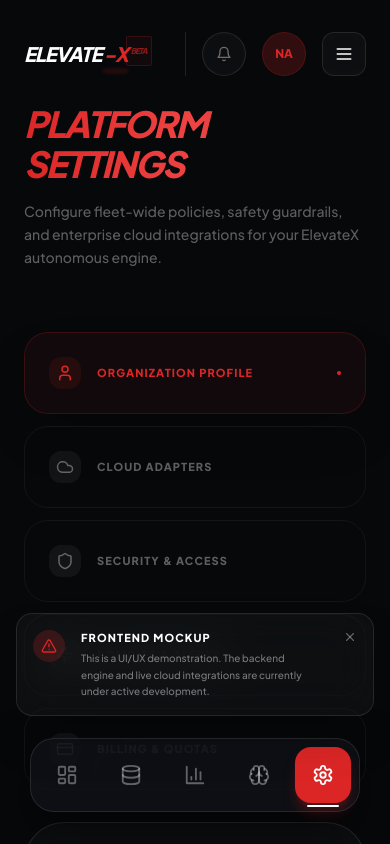
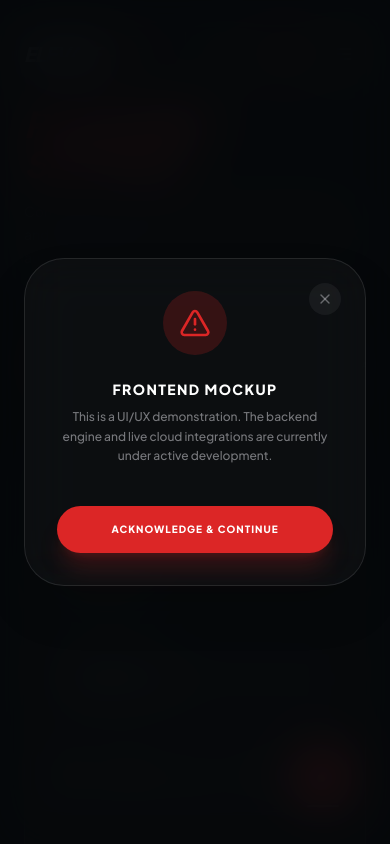
Before and after one commit to gvraghuveer/elevatex, a Next.js app: page /dashboard/settings in a window 390 px wide. Shown: the top 844 px of the page. Built offline with nearby package versions, Linux system fonts and the light colour scheme.

Commit message:
Updated settings page and notice

```diff
--- a/app/dashboard/settings/page.tsx
+++ b/app/dashboard/settings/page.tsx
@@ -179,7 +179,7 @@
 
       <div className="grid grid-cols-1 lg:grid-cols-[320px,1fr] gap-8 lg:gap-12">
         {/* Navigation Sidebar */}
-        <div className="space-y-3">
+        <div className="flex overflow-x-auto pb-4 lg:pb-0 lg:flex-col gap-3 custom-scrollbar">
            <SettingsNav
              active={activeTab === "Organization Profile"}
              onClick={() => setActiveTab("Organization Profile")}
@@ -236,16 +236,16 @@
    return (
       <button
         onClick={onClick}
-        className={`w-full flex items-center justify-between p-6 rounded-3xl border transition-all duration-300 ${
-         active ? "bg-primary/5 border-primary/20 text-primary shadow-2xl" : "bg-transparent border-white/5 text-foreground/40 hover:bg-white/5 hover:text-white"
+        className={`shrink-0 lg:w-full flex items-center justify-between p-4 lg:p-6 rounded-2xl lg:rounded-3xl border transition-all duration-300 ${
+         active ? "bg-primary/5 border-primary/20 text-primary lg:shadow-2xl" : "bg-transparent border-white/5 text-foreground/40 hover:bg-white/5 hover:text-white"
       }`}>
-         <div className="flex items-center gap-4">
-            <div className={`w-8 h-8 rounded-xl flex items-center justify-center ${active ? "bg-primary/10" : "bg-white/5"}`}>
+         <div className="flex items-center gap-3 lg:gap-4">
+            <div className={`w-8 h-8 rounded-xl flex items-center justify-center shrink-0 ${active ? "bg-primary/10" : "bg-white/5"}`}>
                {icon}
             </div>
-            <span className="text-[11px] font-black uppercase tracking-widest">{label}</span>
+            <span className="text-[10px] lg:text-[11px] font-black uppercase tracking-widest whitespace-nowrap">{label}</span>
          </div>
-         {active && <motion.div layoutId="active-indicator" className="w-1 h-1 rounded-full bg-primary" />}
+         {active && <motion.div layoutId="active-indicator" className="hidden lg:block w-1 h-1 rounded-full bg-primary shrink-0 ml-4" />}
       </button>
    );
 }
--- a/components/common/DemoNotice.tsx
+++ b/components/common/DemoNotice.tsx
@@ -14,23 +14,35 @@
           initial={{ opacity: 0, y: 20 }}
           animate={{ opacity: 1, y: 0 }}
           exit={{ opacity: 0, scale: 0.95, y: 10 }}
-          className="fixed bottom-32 left-4 right-4 sm:right-auto sm:bottom-6 sm:left-6 z-[100] sm:max-w-sm glass p-4 rounded-2xl border border-white/10 shadow-2xl flex items-start gap-4"
+          className="fixed inset-0 sm:inset-auto sm:bottom-6 sm:left-6 z-[100] flex items-center justify-center sm:block p-6 sm:p-0 bg-[#06080A]/90 sm:bg-transparent backdrop-blur-xl sm:backdrop-blur-none"
         >
-          <div className="w-8 h-8 rounded-full bg-primary/20 flex items-center justify-center shrink-0 text-primary">
-            <AlertTriangle size={16} />
+          <div className="relative w-full max-w-sm glass p-8 sm:p-4 rounded-[40px] sm:rounded-2xl border border-white/10 shadow-2xl flex flex-col sm:flex-row items-center sm:items-start text-center sm:text-left gap-6 sm:gap-4">
+            <div className="w-16 h-16 sm:w-8 sm:h-8 rounded-full bg-primary/20 flex items-center justify-center shrink-0 text-primary">
+              <AlertTriangle className="w-8 h-8 sm:w-4 sm:h-4" />
             </div>
-          <div className="flex-1 pr-2">
-            <h4 className="text-[11px] font-black uppercase tracking-widest text-white mb-1">Frontend Mockup</h4>
-            <p className="text-[10px] text-foreground/50 font-medium leading-relaxed">
+            <div className="flex-1 pr-0 sm:pr-2">
+              <h4 className="text-sm sm:text-[11px] font-black uppercase tracking-widest text-white mb-2 sm:mb-1">Frontend Mockup</h4>
+              <p className="text-xs sm:text-[10px] text-foreground/50 font-medium leading-relaxed">
                 This is a UI/UX demonstration. The backend engine and live cloud integrations are currently under active development.
               </p>
             </div>
+
+            {/* Close 'X' - Top Right on Mobile, Inline on Desktop */}
             <button
               onClick={() => setIsVisible(false)}
-            className="text-foreground/40 hover:text-white transition-colors p-1 -mt-1 -mr-1"
+              className="absolute top-6 right-6 sm:static sm:top-auto sm:right-auto text-foreground/40 hover:text-white transition-colors p-2 sm:p-1 sm:-mt-1 sm:-mr-1 bg-white/5 sm:bg-transparent rounded-full sm:rounded-none"
             >
-            <X size={14} />
+              <X className="w-4 h-4 sm:w-3.5 sm:h-3.5" />
             </button>
+
+            {/* Acknowledge Button - Only visible on Mobile */}
+            <button
+              onClick={() => setIsVisible(false)}
+              className="sm:hidden w-full mt-4 bg-primary hover:scale-105 transition-all active:scale-95 text-white py-4 rounded-full text-[10px] font-black uppercase tracking-widest shadow-xl shadow-primary/20"
+            >
+              Acknowledge & Continue
+            </button>
+          </div>
         </motion.div>
       )}
     </AnimatePresence>
```
Lines whose indentation alone changed are shown as unchanged.
